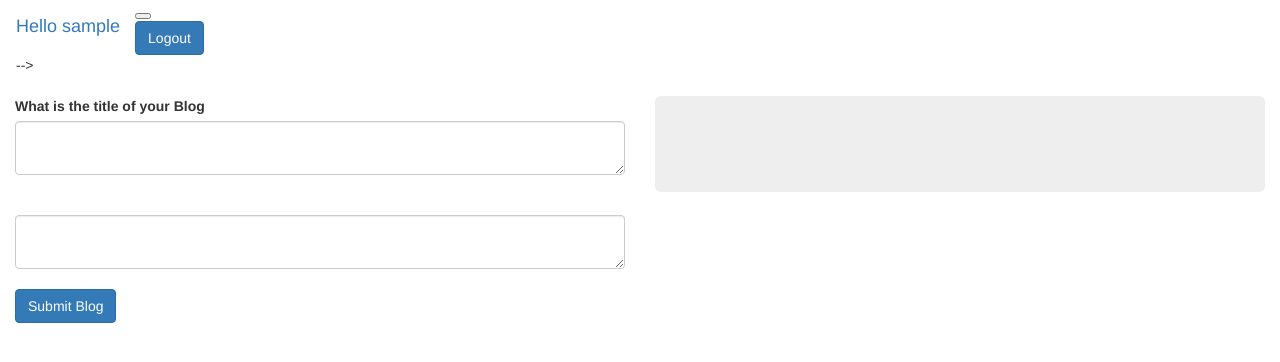
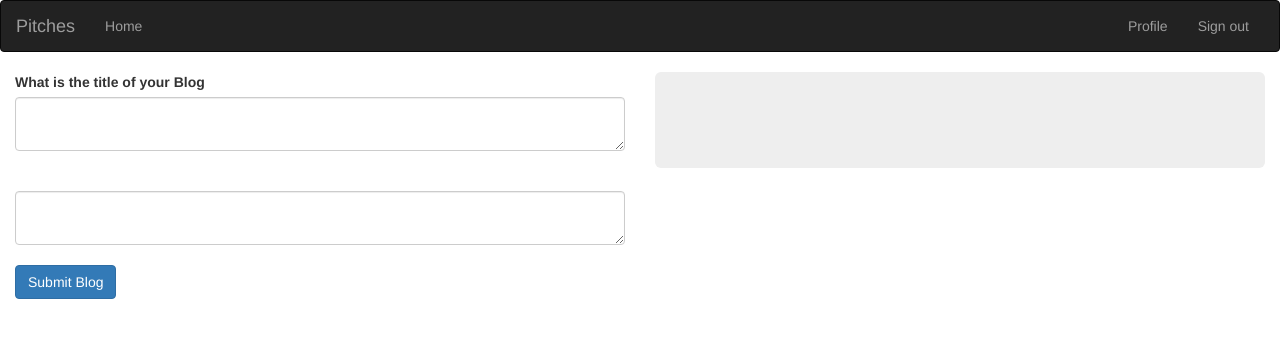
Before and after one commit to Mzazi25/blogposts, a Flask app: page /profile in a window 1280 px wide. Shown: the top 362 px of the page. Run offline with Flask 2, Linux system fonts and the light colour scheme; the visitor is signed in with stand-in values (Sample User, id 1); data comes from the database, SQL or seed files in the repository; data that the repository does not hold is empty; some libraries are stand-ins or nearby versions.

Commit message:
updated navbar

```diff
--- a/app/templates/base.html
+++ b/app/templates/base.html
@@ -5,5 +5,5 @@
     {% include 'navbar.html' %}
 {% endblock %}
 
-{% block content %}
+{% block profile %}
 {% endblock %}
--- a/app/templates/navbar.html
+++ b/app/templates/navbar.html
@@ -1,32 +1,38 @@
-<!-- {% block navbar %} -->
-<nav class="navbar navbar-expand-lg navbar-light">
-  {% if name %}
+<!DOCTYPE html>
+<html>
+  <head>
+    <meta charset="utf-8">
+    <title></title>
+  </head>
+  <body>
+    <div class="navbar navbar-inverse" role="navigation">
         <div class="container-fluid">
-      <a class="navbar-brand" id="mybrand" href="#">
-        Hello <span class="br"> {{name}}</span>
-      </a>
-      <button class="navbar-toggler" type="button" data-bs-toggle="collapse" data-bs-target="#navbarTogglerDemo03"
-        aria-controls="navbarTogglerDemo03" aria-expanded="false" aria-label="Toggle navigation">
-        <span class="navbar-toggler-icon"></span>
+            <div class="navbar-header">
+                <button type="button" class="navbar-toggle" data-toggle="collapse" data-target=".navbar-collapse">
+                  <span class="sr-only">Toggle navigation</span>
+                  <span class="icon-bar"></span>
+                  <span class="icon-bar"></span>
+                  <span class="icon-bar"></span>
                 </button>
-      <div class="collapse navbar-collapse justify-content-end" id="navbarTogglerDemo03">
-        <a id="gits" class="btn btn-primary" href="/" role="button">Logout <i class="fa fa-sign-out" aria-hidden="true"></i></i></a>
+                <a class="navbar-brand" href="/"> Pitches </a>
             </div>
+            <div class="navbar-collapse collapse">
+                <ul class="nav navbar-nav">
+                  <li><a href="{{url_for('main.index')}}">Home</a></li>
+
+                </ul>
+
+                <ul class="nav navbar-nav navbar-right">
+                  {% if current_user.is_authenticated %}
+                  <li><a href="{{url_for('main.profile',uname=current_user.username)}}">Profile</a></li>
+                  <li><a href="{{url_for('auth.logout')}}">Sign out</a></li>
                   {% else %}
-      <div class="container-fluid">
-      <a class="navbar-brand" id="mybrand" href="#">
-        Insight<span class="br"> Groove</span>
-      </a>
-      <button class="navbar-toggler" type="button" data-bs-toggle="collapse" data-bs-target="#navbarTogglerDemo03"
-        aria-controls="navbarTogglerDemo03" aria-expanded="false" aria-label="Toggle navigation">
-        <span class="navbar-toggler-icon"></span>
-      </button>
-      <div class="collapse navbar-collapse justify-content-end" id="navbarTogglerDemo03">
-        <ul class="navbar-nav">
-          <a id="gits" class="btn btn-primary" href="/login" role="button">Login <i class="fa fa-user" aria-hidden="true"></i></i></a>
+                  <li><a href="{{url_for('auth.login')}}">Sign in</a></li>
+                  {%endif%}
                 </ul>
             </div>
-      <!-- {% endif %} -->
+
         </div>
-  </nav>
-<!-- {% endblock %} -->
+    </div>
+  </body>
+</html>
```
Also changed, not shown: app/templates/index.html (+18 -62 lines). Lines whose indentation alone changed are shown as unchanged.
